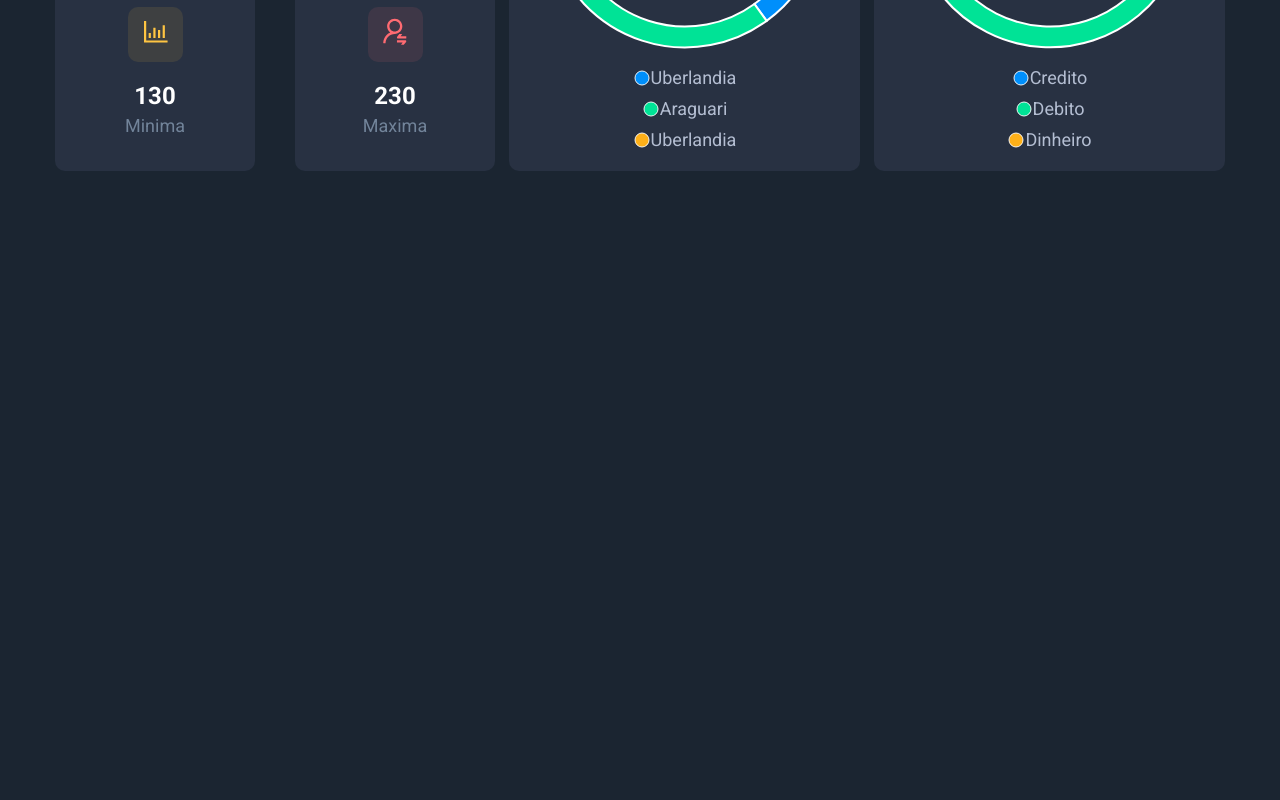
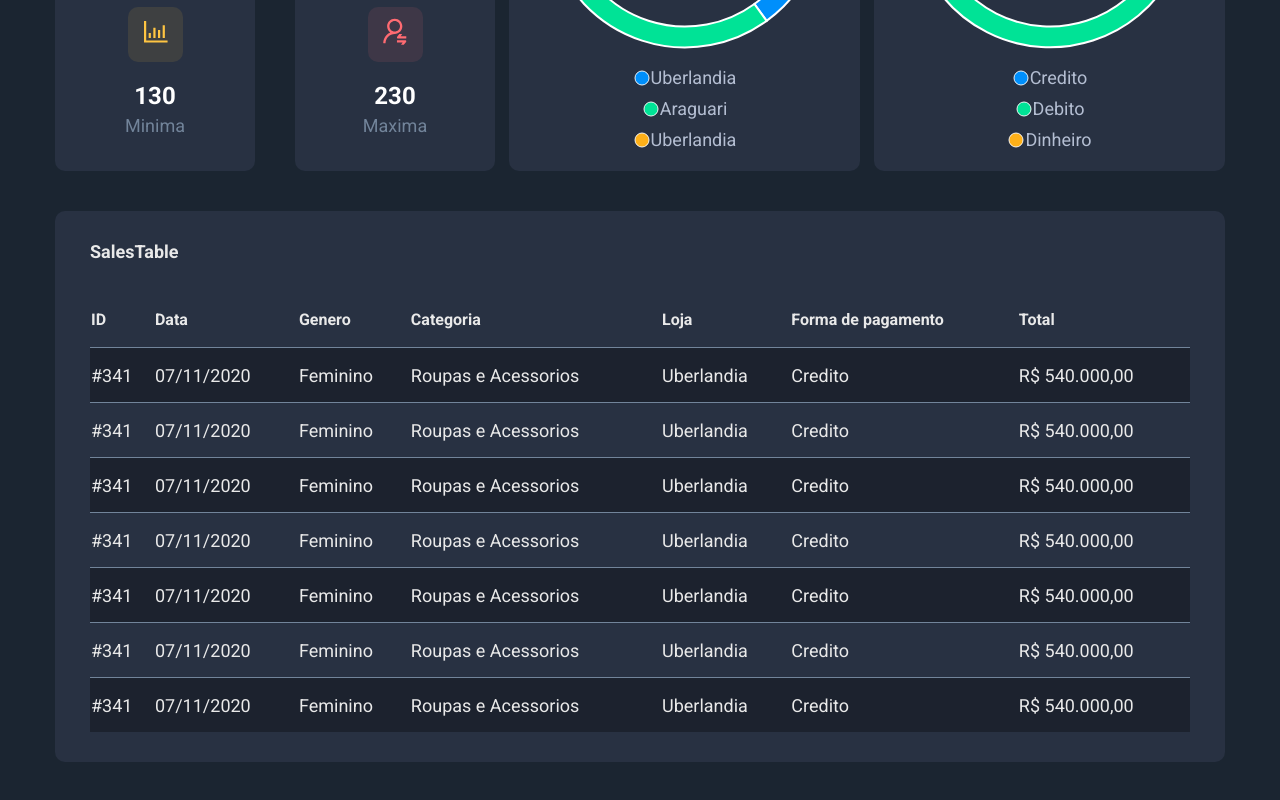
Before and after one commit to gsilverio/bds-frontend-dashboard, a React (Create React App) app in the folder frontend/: page / in a window 1280 px wide. Shown: the part 934-1734 px from the top of the page. Before the commit the page ends 1145 px from the top, so only its background shows below. Built offline with nearby package versions, Linux system fonts and the light colour scheme.

Commit message:
SalesTable component

```diff
--- a/frontend/src/App.tsx
+++ b/frontend/src/App.tsx
@@ -4,6 +4,7 @@
 import PieChartCard from './components/PieChartCard';
 import SalesByDate from './components/SalesByDate';
 import SalesSummary from './components/SalesSummary';
+import SalesTable from './components/SalesTable';
 
 function App() {
   return (
@@ -25,6 +26,7 @@
             series={[20, 50, 30]}
           />
         </div>
+        <SalesTable />
       </div>
     </>
   );
--- /dev/null
+++ b/frontend/src/components/SalesTable/index.tsx
@@ -0,0 +1,89 @@
+import './styles.css';
+
+function SalesTable() {
+  return (
+    <div className="base-card sales-table-container">
+      <h3 className="sales-table-title">SalesTable</h3>
+      <table className="sales-table">
+        <thead>
+          <tr>
+            <th>ID</th>
+            <th>Data</th>
+            <th>Genero</th>
+            <th>Categoria</th>
+            <th>Loja</th>
+            <th>Forma de pagamento</th>
+            <th>Total</th>
+          </tr>
+        </thead>
+        <tbody>
+          <tr>
+            <td>#341</td>
+            <td>07/11/2020</td>
+            <td>Feminino</td>
+            <td>Roupas e Acessorios</td>
+            <td>Uberlandia</td>
+            <td>Credito</td>
+            <td>R$ 540.000,00</td>
+          </tr>
+          <tr>
+            <td>#341</td>
+            <td>07/11/2020</td>
+            <td>Feminino</td>
+            <td>Roupas e Acessorios</td>
+            <td>Uberlandia</td>
+            <td>Credito</td>
+            <td>R$ 540.000,00</td>
+          </tr>
+          <tr>
+            <td>#341</td>
+            <td>07/11/2020</td>
+            <td>Feminino</td>
+            <td>Roupas e Acessorios</td>
+            <td>Uberlandia</td>
+            <td>Credito</td>
+            <td>R$ 540.000,00</td>
+          </tr>
+          <tr>
+            <td>#341</td>
+            <td>07/11/2020</td>
+            <td>Feminino</td>
+            <td>Roupas e Acessorios</td>
+            <td>Uberlandia</td>
+            <td>Credito</td>
+            <td>R$ 540.000,00</td>
+          </tr>
+          <tr>
+            <td>#341</td>
+            <td>07/11/2020</td>
+            <td>Feminino</td>
+            <td>Roupas e Acessorios</td>
+            <td>Uberlandia</td>
+            <td>Credito</td>
+            <td>R$ 540.000,00</td>
+          </tr>
+          <tr>
+            <td>#341</td>
+            <td>07/11/2020</td>
+            <td>Feminino</td>
+            <td>Roupas e Acessorios</td>
+            <td>Uberlandia</td>
+            <td>Credito</td>
+            <td>R$ 540.000,00</td>
+          </tr>
+          <tr>
+            <td>#341</td>
+            <td>07/11/2020</td>
+            <td>Feminino</td>
+            <td>Roupas e Acessorios</td>
+            <td>Uberlandia</td>
+            <td>Credito</td>
+            <td>R$ 540.000,00</td>
+          </tr>
+        </tbody>
+      </table>
+    </div>
+  );
+}
+
+export default SalesTable;
--- /dev/null
+++ b/frontend/src/components/SalesTable/styles.css
@@ -0,0 +1,39 @@
+.sales-table-container {
+  margin-bottom: 50px;
+  padding: 30px 35px;
+}
+
+.sales-table-title {
+  font-size: 18px;
+}
+
+.sales-table {
+  width: 100%;
+  margin-top: 30px;
+  border-spacing: 0;
+}
+
+.sales-table thead th {
+  text-align: left;
+  font-size: 16px;
+  height: 55px;
+}
+
+.sales-table tbody td {
+  height: 55px;
+  border-top: 1px solid var(--grey-light-125-color);
+  font-size: 18px;
+  transition: background 0.4s;
+}
+
+.sales-table tbody tr:hover > td {
+  background-color: var(--grey-light-150-color);
+}
+
+.sales-table tbody tr:nth-child(even) {
+  background-color: var(--primary-color);
+}
+
+.sales-table tbody tr:nth-child(odd) {
+  background-color: rgba(0, 0, 0, 0.3);
+}
```
